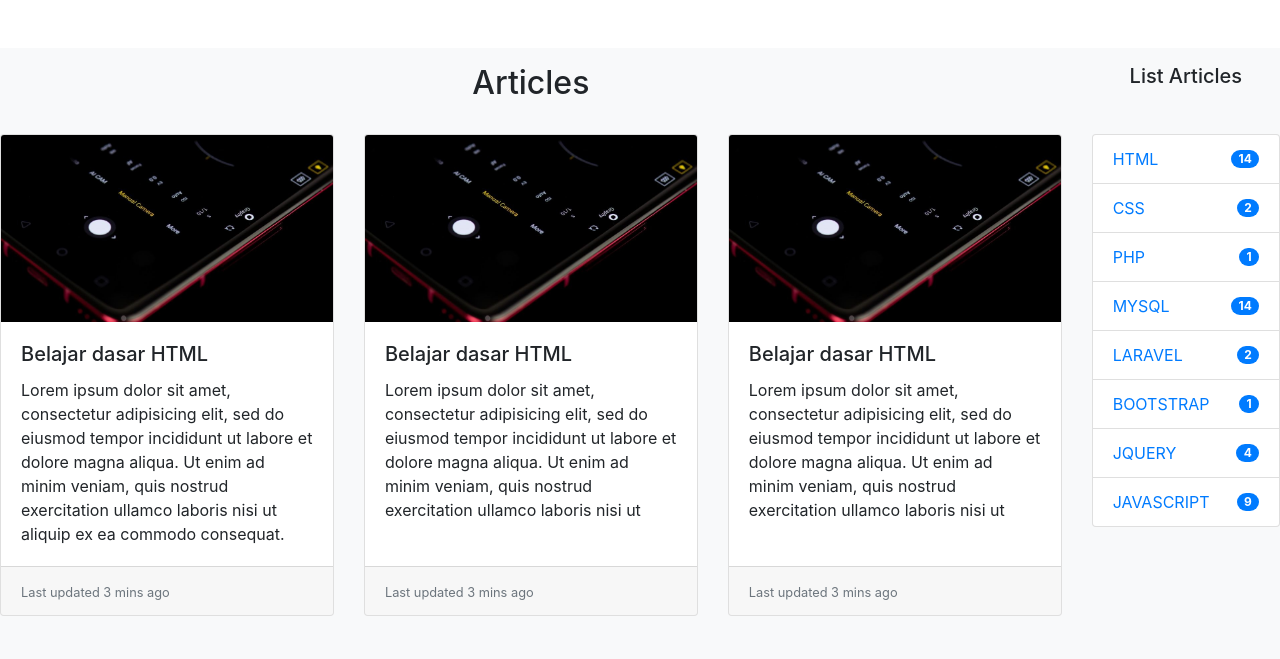
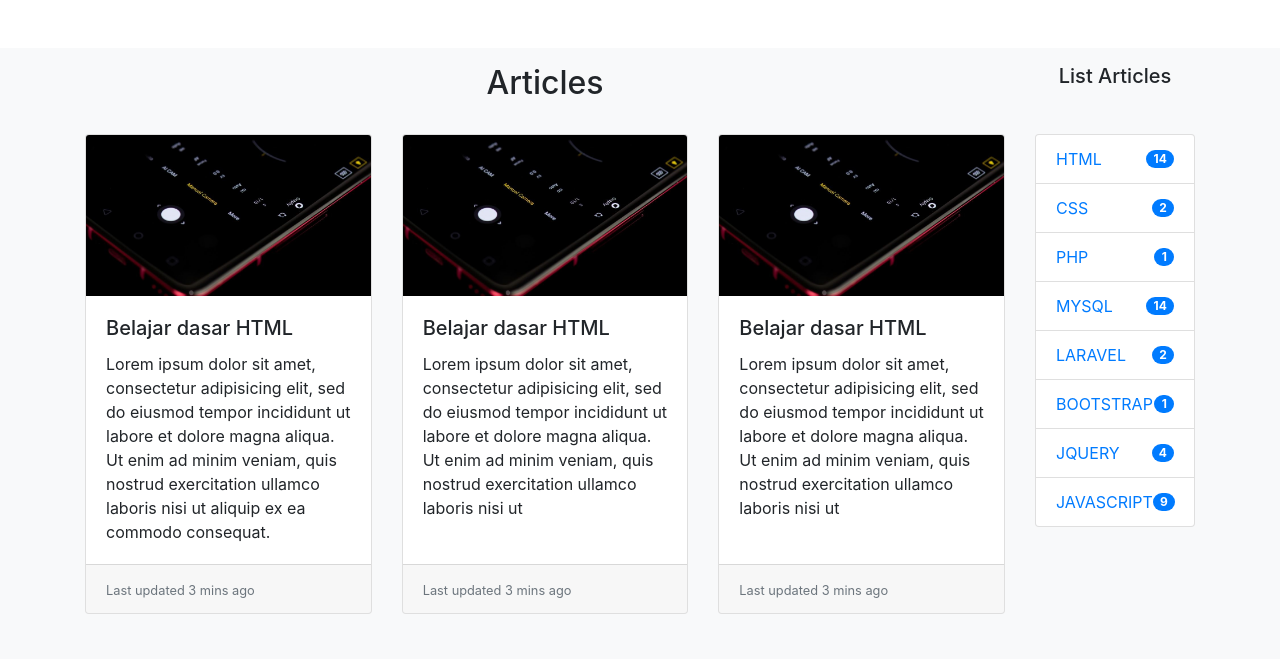
Before and after one commit to umars28/Landing-Page-Bootstrap, a plain HTML site: page index.html in a window 1280 px wide. Shown: the part 960-1619 px from the top of the page. Drawn offline with nearby package versions, Linux system fonts and the light colour scheme.

Commit message:
Fix layout

```diff
--- a/index.html
+++ b/index.html
@@ -93,9 +93,8 @@
               </div>
         </section>
 
-        <section class="bg-light">
-         <!--  <div class="container"> -->
-
+        <section class="article bg-light">
+          <div class="container">
             <div class="row text-center pt-3 pb-4">
               <div class="col-md-10">
                 <h2>Articles</h2>
@@ -226,9 +225,9 @@
                          <p>Lorem ipsum dolor sit amet, consectetur adipisicing elit, sed do eiusmod
                          tempor incididunt ut labore et dolore magna aliqua. </p>
                        </div>
+                    </div>
                 </div>
             </div>
-          <!-- </div> -->
         </section>
 
         <section class="bg-light pt-5">
```
